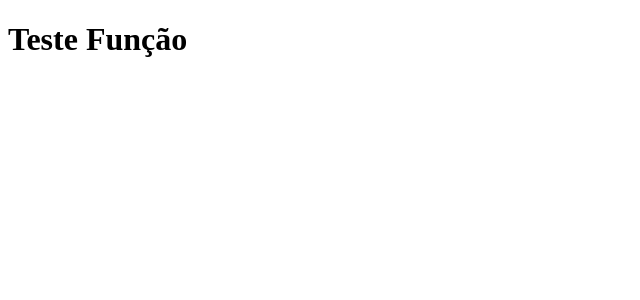
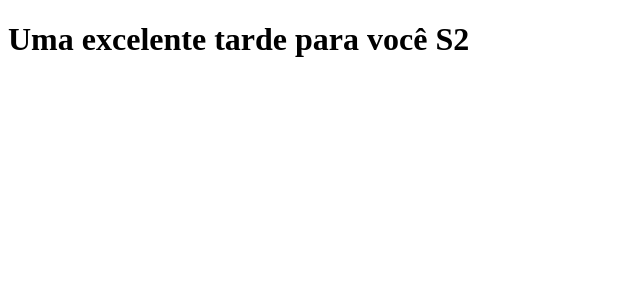
Before and after one commit to vinibranger/clone-tabnews, a Next.js app: page / in a window 1280 px wide. Shown: the top 300 px of the page, without its empty margins (0-640 px from the left). Built offline with nearby package versions, Linux system fonts and the light colour scheme.

Commit message:
Alterado frase

```diff
--- a/pages/index.js
+++ b/pages/index.js
@@ -1,5 +1,5 @@
 function Home(){
-    return <h1>Teste Função</h1>
+    return <h1>Uma excelente tarde para você S2 </h1>
 }
 
 export  default Home
```
